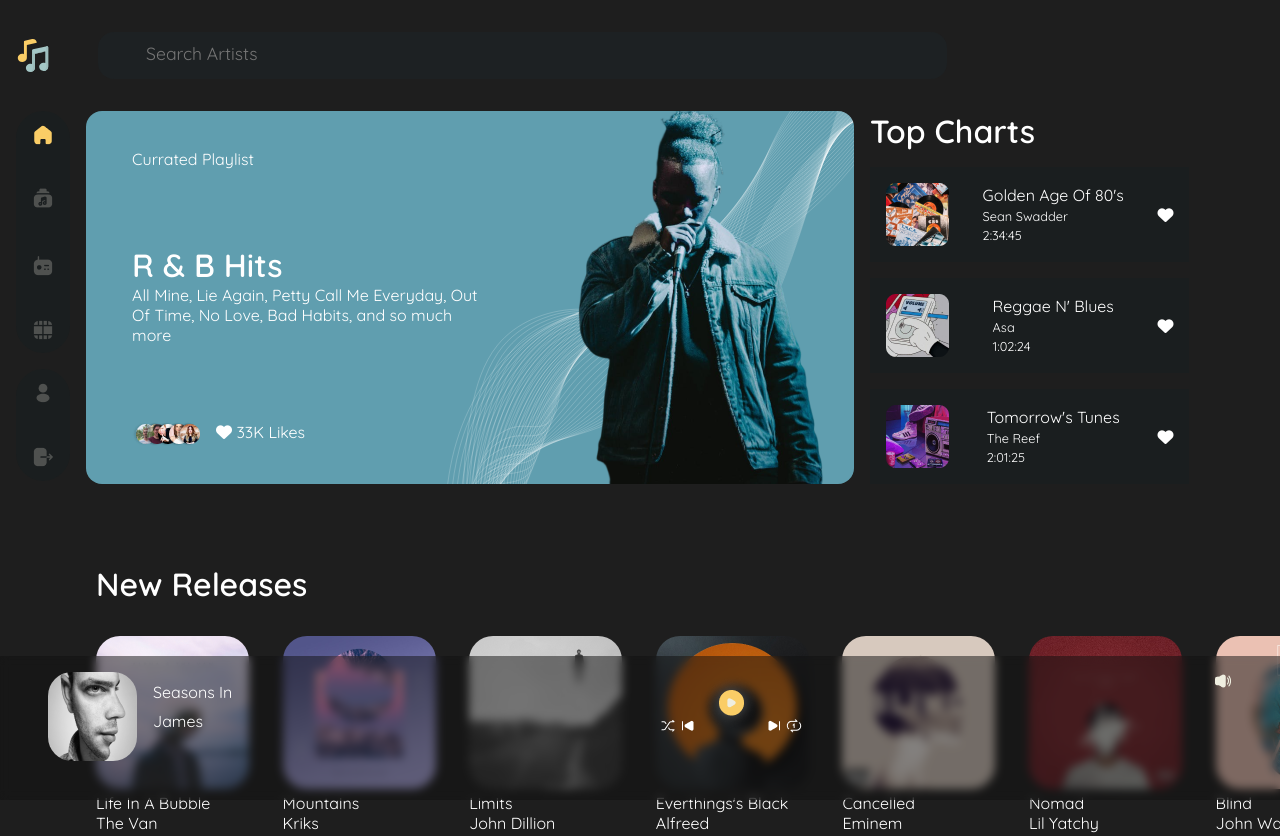
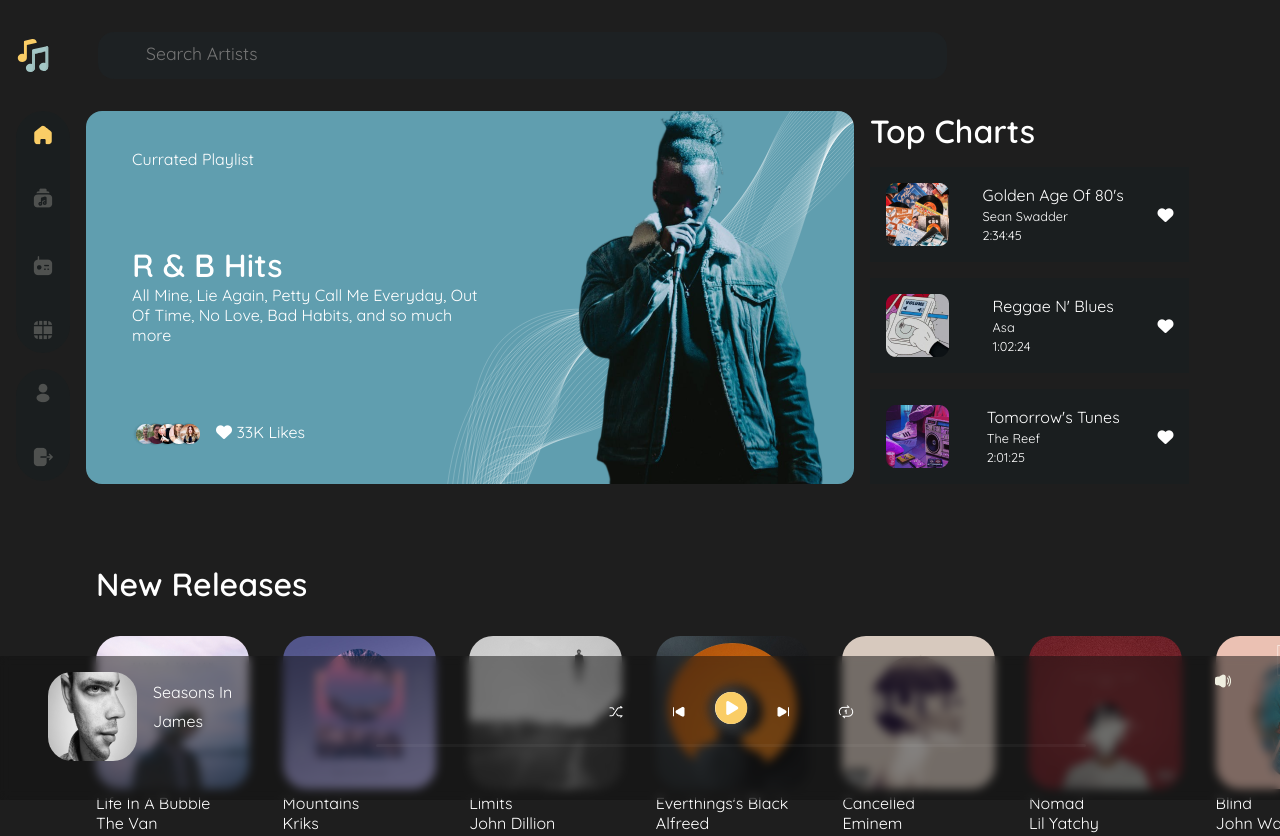
Before and after one commit to usernameisleye/Musica, a plain HTML site: page index.html in a window 1280 px wide. Shown: the top 836 px of the page. Drawn offline with Linux system fonts and the light colour scheme.

Commit message:
upadte on musica 1:24PM

```diff
--- a/index.html
+++ b/index.html
@@ -205,15 +205,15 @@
                 </div>
             </article>
             <div class="music-items">
-                <div>
+                <div class="player-items">
                     <img src="./player items/shuffle.png" alt="">
                     <img src="./player items/previous.png" alt="">
-                    <img src="./player items/Frame 7.png" alt="">
+                    <!-- <img src="./player items/Frame 7.png" alt=""> -->
+                    <i class="fa-solid fa-circle-play"></i>
                     <img src="./player items/next.png" alt="">
                     <img src="./player items/repeate-one.png" alt="">
                 </div>
-                <div>
-                    <!-- Music Player -->
+                <div class="line">
                 </div>
             </div>
             <div>
--- a/style.css
+++ b/style.css
@@ -165,3 +165,37 @@ main{
     border-radius: 1.5rem;
     height: 80%;
 }
+.music-items{
+    display: flex;
+    flex-direction: column;
+    align-items: center;
+    width: 60%;
+}
+.player-items{
+    font-size: 2rem;
+    padding: 1rem 0;
+}
+.player-items img{
+    padding: 0 1.2rem;
+    transition: .25s;
+}
+.player-items img:hover{
+    transform: scale(1.1);
+    cursor: pointer;
+}
+.player-items i{
+    color: #FACD66;
+    box-shadow: 0px 0px 18px rgba(255, 255, 255, 0.3);
+    background-color: #fff;
+    border-radius: 2rem;
+    transition: .25s;
+}
+.player-items i:hover{
+    cursor: pointer;
+    box-shadow: 0px 0px 18px rgba(255, 255, 255, 0.8);
+}
+.line{
+    width: 100%;
+    border-bottom:  rgba(255, 255, 255, 0.04) 3px solid;
+    border-radius: 2rem;
+}
```
